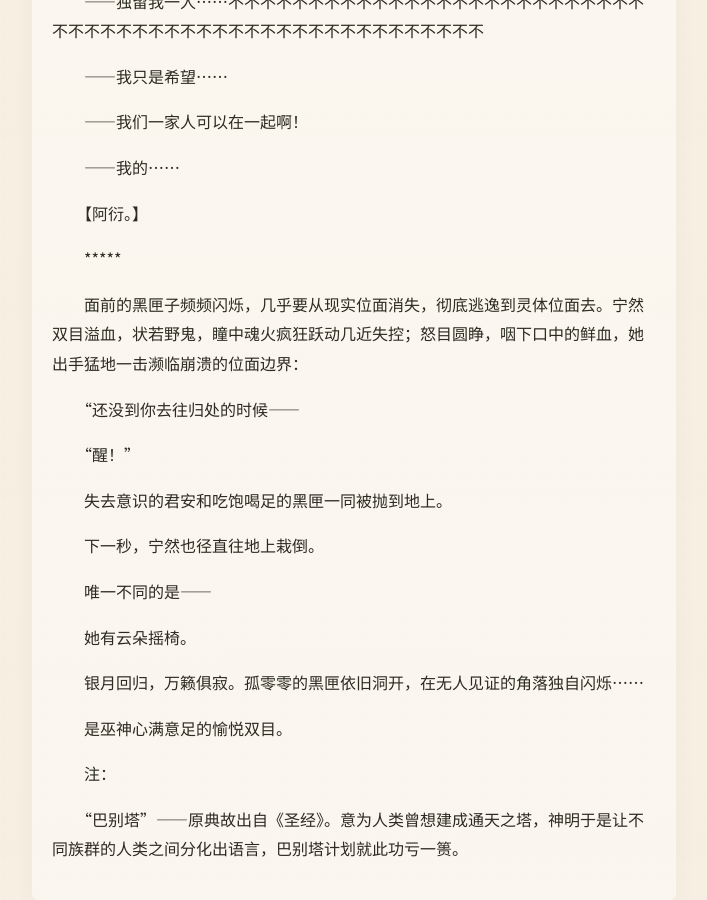
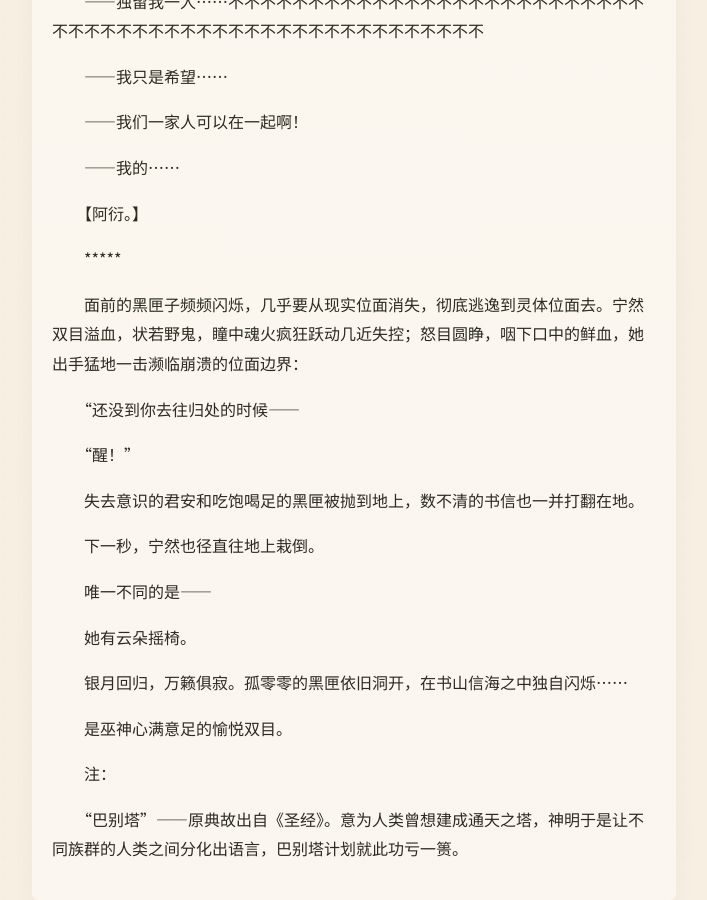
Before and after one commit to LotusSaverin/TheLeaf-BorneDream, a Jekyll site: the page built from chapter-05.md, in a window 1280 px wide and 900 px high, scrolled down 3913 px. Shown: the whole window, without its empty margins (286-993 px from the left). Built offline with Jekyll 4.4.1, drawn with Linux system fonts in a browser that asks for light colours; some web fonts are replaced; our own code applies the rules of GitHub Pages for plain Markdown files.

Commit message:
Update chapter-05.md with text revisions
Revised text for clarity and added context about letters.

```diff
--- a/chapter-05.md
+++ b/chapter-05.md
@@ -148,7 +148,7 @@
 
 　　“醒！”
 
-　　失去意识的君安和吃饱喝足的黑匣一同被抛到地上。
+　　失去意识的君安和吃饱喝足的黑匣被抛到地上，数不清的书信也一并打翻在地。
 
 　　下一秒，宁然也径直往地上栽倒。
 
@@ -156,7 +156,7 @@
 
 　　她有云朵摇椅。
 
-　　银月回归，万籁俱寂。孤零零的黑匣依旧洞开，在无人见证的角落独自闪烁……
+　　银月回归，万籁俱寂。孤零零的黑匣依旧洞开，在书山信海之中独自闪烁……
 
 　　是巫神心满意足的愉悦双目。
 
```
